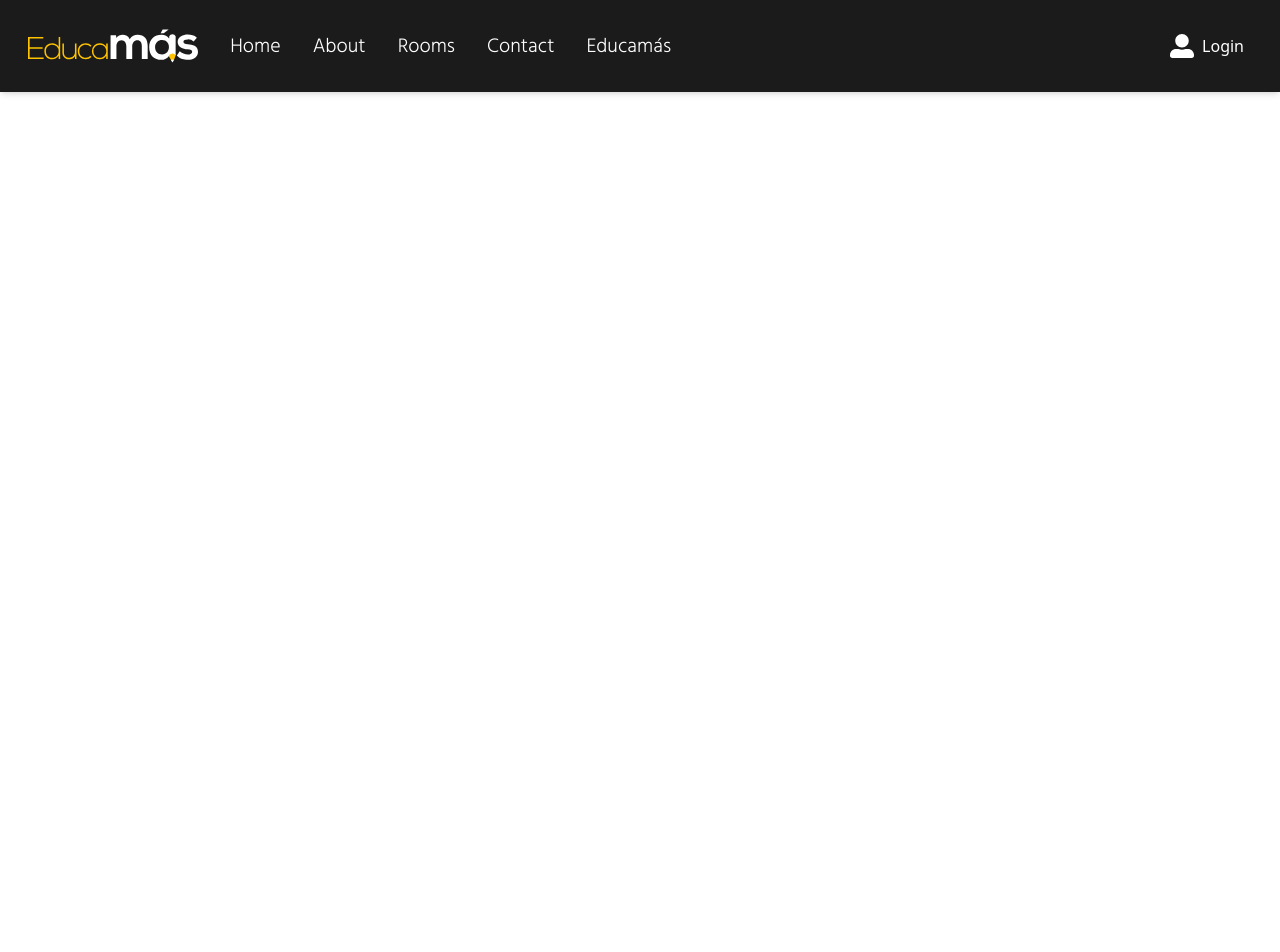
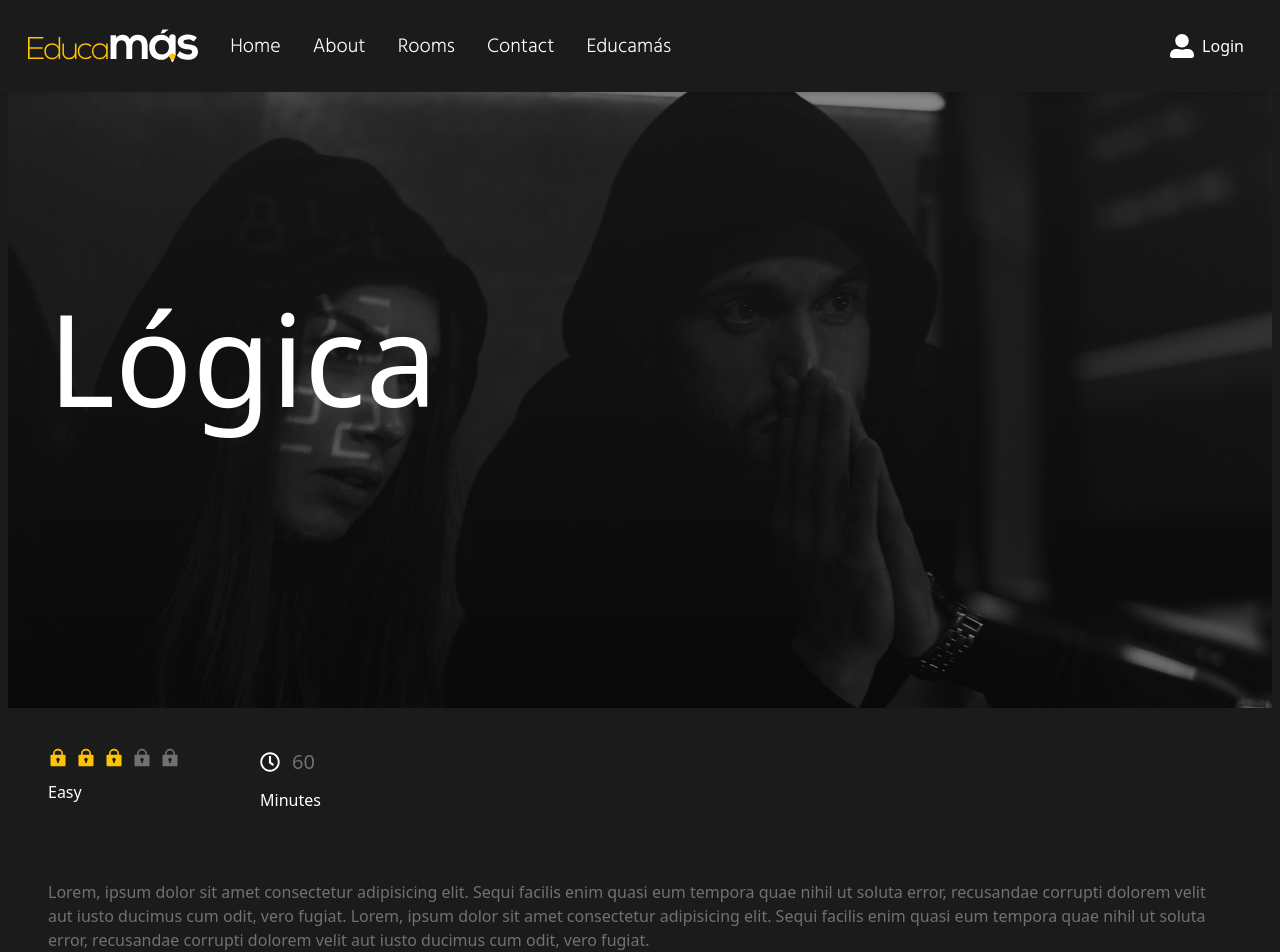
Before and after one commit to escape-room-fronted/EscapeRoom, a React (Vite) app: page /logica in a window 1280 px wide. Shown: the top 952 px of the page. Before the commit the page ends 800 px from the top, so only its background shows below. Built offline with nearby package versions, Linux system fonts and the light colour scheme.

Commit message:
add section rum

```diff
--- a/src/App.jsx
+++ b/src/App.jsx
@@ -2,6 +2,7 @@ import "./App.css";
 import Navbar from "./components/templates/Navbar";
 import { BrowserRouter, Route, Routes } from "react-router-dom";
 import Home from "./pages/Home";
+import Logica from "./pages/Logica";
 
 function App() {
   return (
@@ -9,6 +10,8 @@ function App() {
       <Navbar />
       <Routes>
         <Route path="/" element={<Home />}></Route>
+        <Route path="/logica" element={<Logica />}></Route>
+
       </Routes>
     </BrowserRouter>
   );
--- /dev/null
+++ b/src/components/templates/logica/Headboard.jsx
@@ -0,0 +1,17 @@
+import React from "react";
+
+const Header = () => {
+  return (
+    <div
+      className="bg-banner bg-cover bg-no-repeat bg-center bg-blend-overlay relative flex items-center"
+      style={{ minHeight: "700px" }}
+    >
+      <div className="absolute top-0 bg-gradient-to-t from-black to-dark opacity-50 w-full h-full"></div>
+      <p className="text-white ml-10 text-5xl sm:text-7xl md:text-9xl hover:text-yellow z-30">
+        Lógica <br />
+      </p>
+    </div>
+  );
+};
+
+export default Header;
--- /dev/null
+++ b/src/components/templates/logica/Items.jsx
@@ -0,0 +1,25 @@
+import React from 'react'
+import LockItems from "../../molecules/LockItems";
+import { FaRegClock } from "react-icons/fa";
+
+const Items = () => {
+  return (
+    <div className=" flex column-2 gap-20 my-10 pl-10">
+        <div className="top-20 ">
+            <LockItems />
+            <h5 className="text-white my-3 relative flex items-center">Easy</h5>
+        </div>
+
+       <div className="">
+        <span className="text-white flex gap-3 items-center text-xl">
+                <FaRegClock />
+                <span className="text-light font-medium">60</span>
+            </span>
+            <h5 className="text-white my-3 relative flex items-center">Minutes</h5>
+       </div>
+
+    </div>
+  )
+}
+
+export default Items
--- /dev/null
+++ b/src/pages/Logica.jsx
@@ -0,0 +1,27 @@
+import React from "react";
+import Headboard from "../components/templates/logica/Headboard";
+import Items from "../components/templates/logica/Items";
+import Footer from "../components/templates/landing/Footer";
+
+
+const Logica = () => {
+  return (
+
+    <div className="bg-dark p-2 pt-20'">
+      <Headboard />
+      <Items />
+        <div className='text-Rigth px-10 py-4 text-light'>
+            <p>Lorem, ipsum dolor sit amet consectetur adipisicing elit. Sequi facilis enim quasi eum tempora quae nihil ut soluta error, recusandae
+                corrupti dolorem velit aut iusto ducimus cum odit, vero fugiat.
+                Lorem, ipsum dolor sit amet consectetur adipisicing elit. Sequi facilis enim quasi eum tempora quae nihil ut soluta error, recusandae
+                corrupti dolorem velit aut iusto ducimus cum odit, vero fugiat.</p>
+        </div>
+
+      <Footer />
+    </div>
+  )
+};
+
+
+
+export default Logica
```
